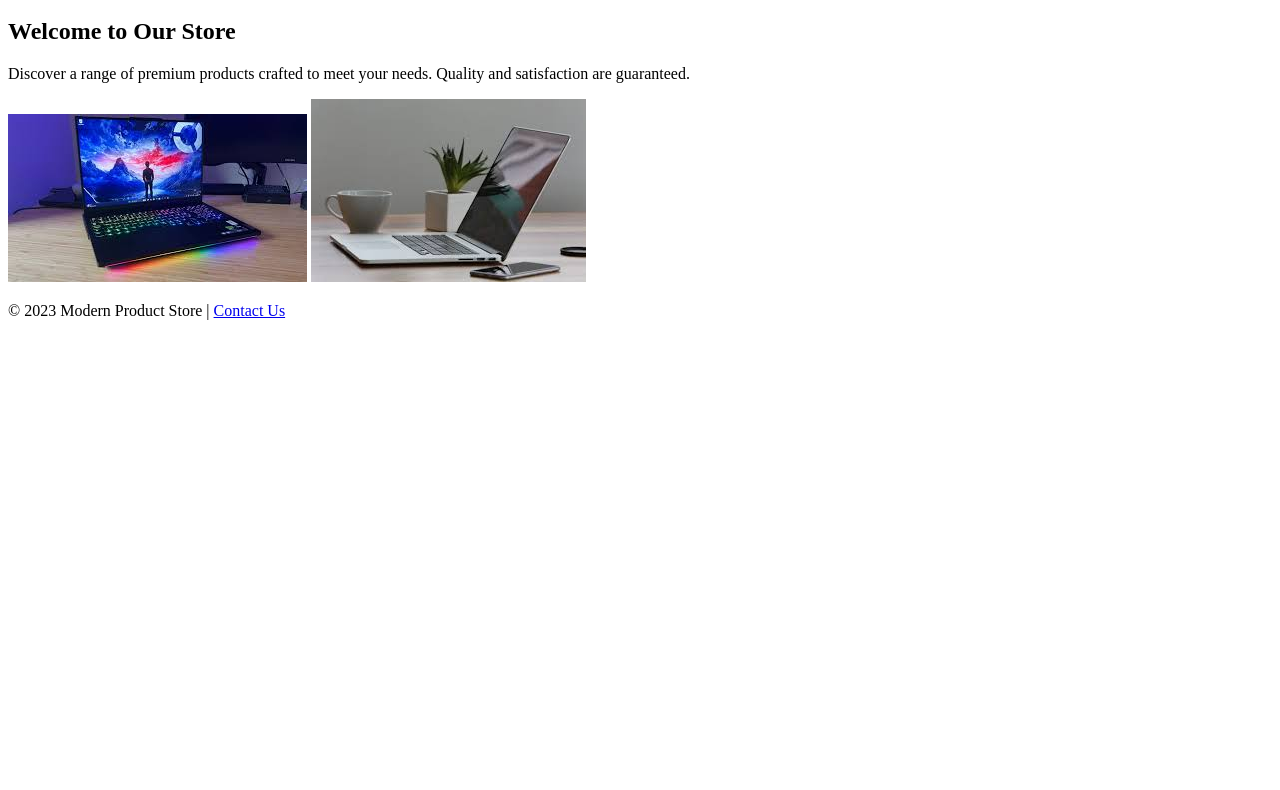
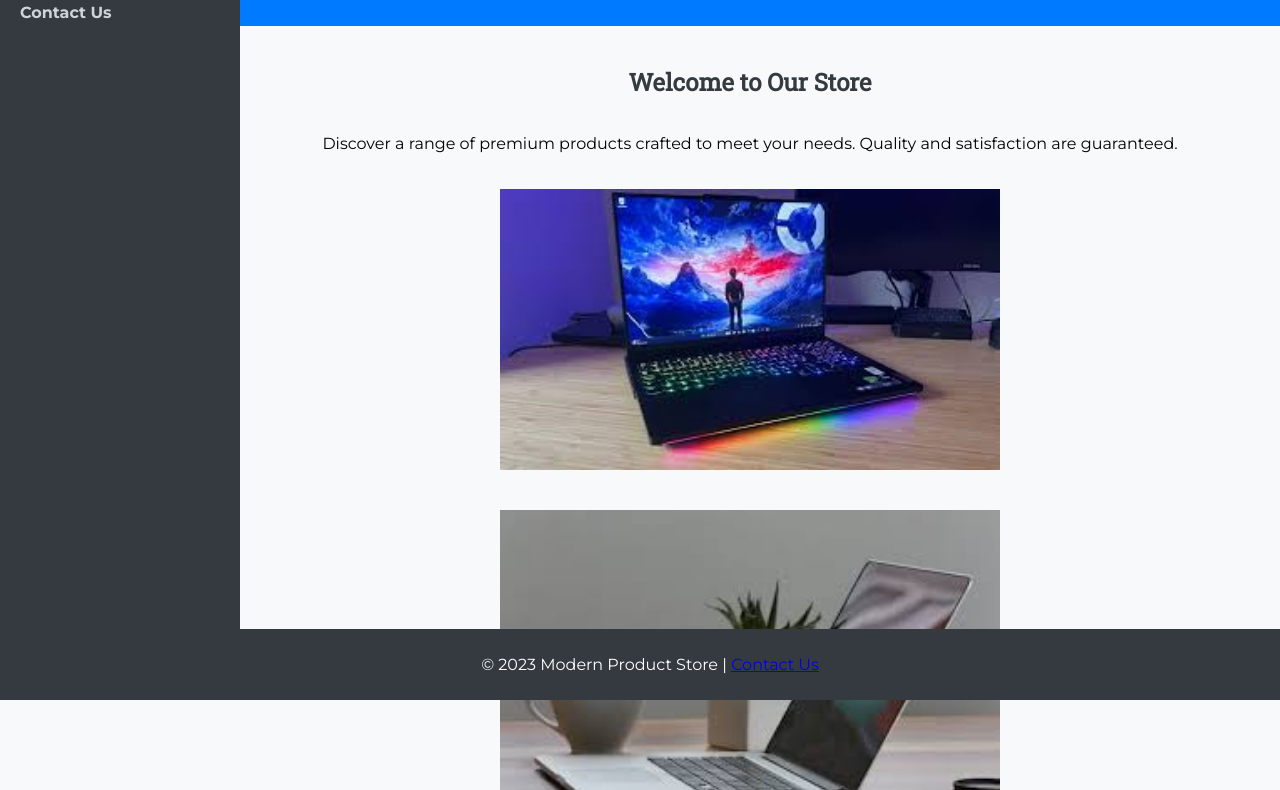
Before and after one commit to fahimmuhammad/misMidPractical, a plain HTML site: page index.html in a window 1280 px wide. Shown: the part 100-890 px from the top of the page. Before the commit the page ends 800 px from the top, so only its background shows below. Drawn offline with Linux system fonts and the light colour scheme.

Commit message:
css created for nav bar and home page

```diff
--- a/css/homePage.css
+++ b/css/homePage.css
@@ -0,0 +1,71 @@
+body {
+    font-family: 'Montserrat', sans-serif;
+    margin: 0;
+    padding: 0;
+    background-color: #f8f9fa;
+}
+
+header {
+    background-color: #007bff;
+    color: #fff;
+    padding: 20px;
+    text-align: center;
+}
+
+nav {
+    background-color: #343a40;
+    color: #fff;
+    width: 200px;
+    position: fixed;
+    top: 0;
+    bottom: 0;
+    padding: 20px;
+}
+
+nav a {
+    color: #ced4da;
+    display: block;
+    margin: 15px 0;
+    text-decoration: none;
+    font-weight: bold;
+}
+
+nav a:hover {
+    color: #f8f9fa;
+    text-decoration: underline;
+}
+
+.container {
+    margin-left: 220px;
+    padding: 20px;
+}
+
+h1, h2 {
+    font-family: 'Roboto Slab', serif;
+    color: #343a40;
+}
+
+footer {
+    background-color: #343a40;
+    color: #fff;
+    padding: 10px;
+    text-align: center;
+    position: fixed;
+    bottom: 0;
+    left: 0;
+    width: 100%;
+}
+
+/* Home Page - Flex Column */
+.home-content {
+    display: flex;
+    flex-direction: column;
+    align-items: center;
+    padding: 20px;
+}
+
+.home-content img {
+    margin: 20px 0;
+    width: 100%;
+    max-width: 500px;
+}
--- a/index.html
+++ b/index.html
@@ -18,7 +18,7 @@
     <nav>
         <a href="index.html">Home</a>
         <a href="products.html">Products</a>
-        <a href="contact.html">Contact Us</a>
+        <a href="contactus.html">Contact Us</a>
     </nav>
 
     <div class="container home-content">
```
